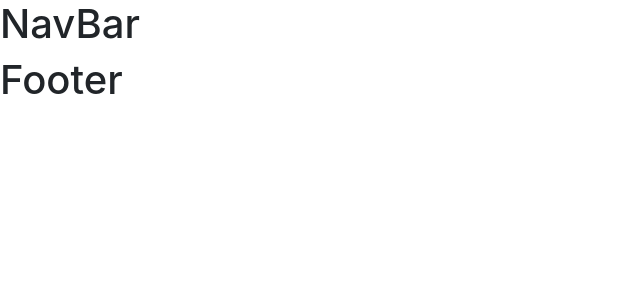
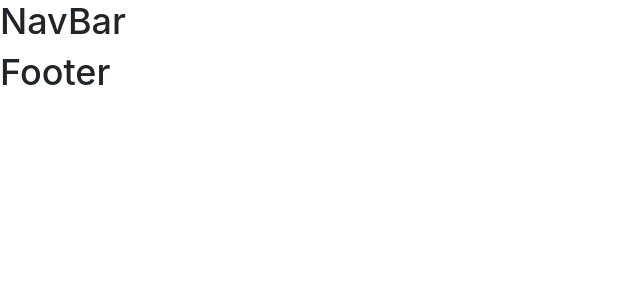
Before and after one commit to Standar-sazon/frontend_standar_sazon, a Next.js app: page / in a window 1280 px wide. Shown: the top 300 px of the page, without its empty margins (0-640 px from the left). Built offline with nearby package versions, Linux system fonts and the light colour scheme.

Commit message:
añadio archivo base y mixins scss

```diff
--- /dev/null
+++ b/styles/_base.scss
@@ -0,0 +1,44 @@
+// <h1> - titulo
+
+// <h2> - titulo
+
+// <h3> - subtitulo
+
+// <p> body
+
+// <small>  caption
+
+body {
+  font-size: $size-cardbenefits-mobile;
+  @include tablet {
+      font-size: $size-cardbenefits-desktop;
+  }
+}
+
+h1, h2 {
+  font-size: $size-title-mobile;
+  @include tablet {
+      font-size: $size-title-desktop;
+  }
+}
+
+h3 {
+  font-size: $size-subtitle-mobile;
+  @include tablet {
+      font-size: $size-subtitle-desktop;
+  }
+}
+
+small {
+  font-size: $size-caption-mobile;
+  @include tablet {
+      font-size: $size-caption-desktop;
+  }
+}
+
+button {
+  font-size: $size-button-mobile;
+  @include tablet {
+      font-size: $size-button-desktop;
+  }
+}
--- a/styles/_mixins.scss
+++ b/styles/_mixins.scss
@@ -0,0 +1,11 @@
+@mixin tablet () {
+  @media screen and (min-width: 768px){
+      @content;
+  }
+}
+
+@mixin desktop () {
+  @media screen and (min-width: 1024px){
+      @content;
+  }
+}
--- a/styles/app.scss
+++ b/styles/app.scss
@@ -1,5 +1,6 @@
 @import 'variables';
 @import 'mixins';
+@import 'base';
 @import 'utils';
 
 @import './pages/landing/benefits';
@@ -10,3 +11,4 @@
 @import './pages/create';
 @import './pages/login';
 @import './components/navbar';
+@import './components/footer';
```
Also changed, not shown: styles/components/_footer.scss (added).
